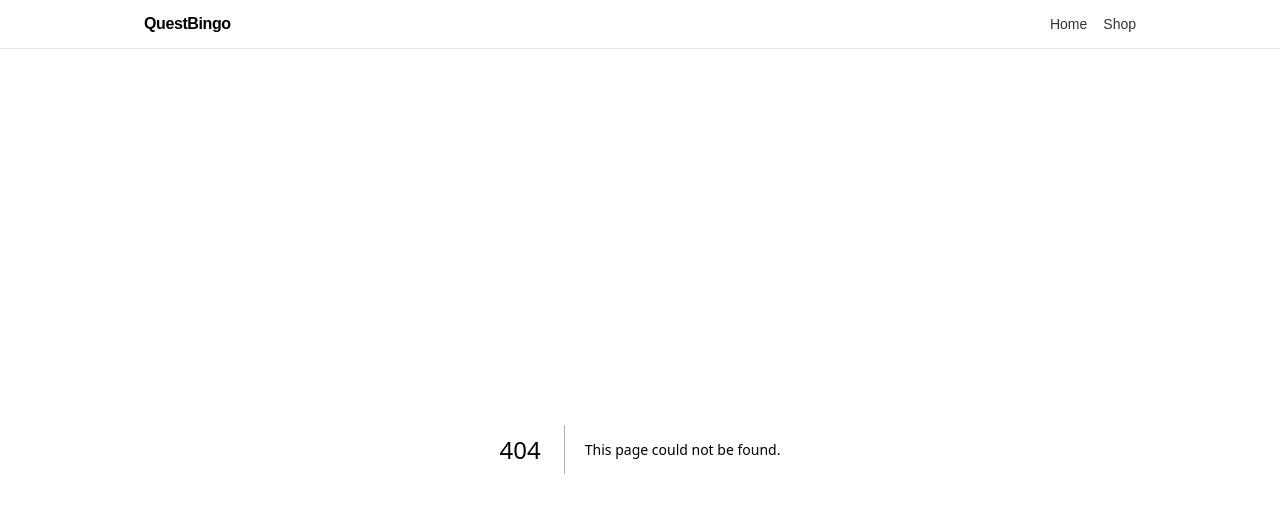
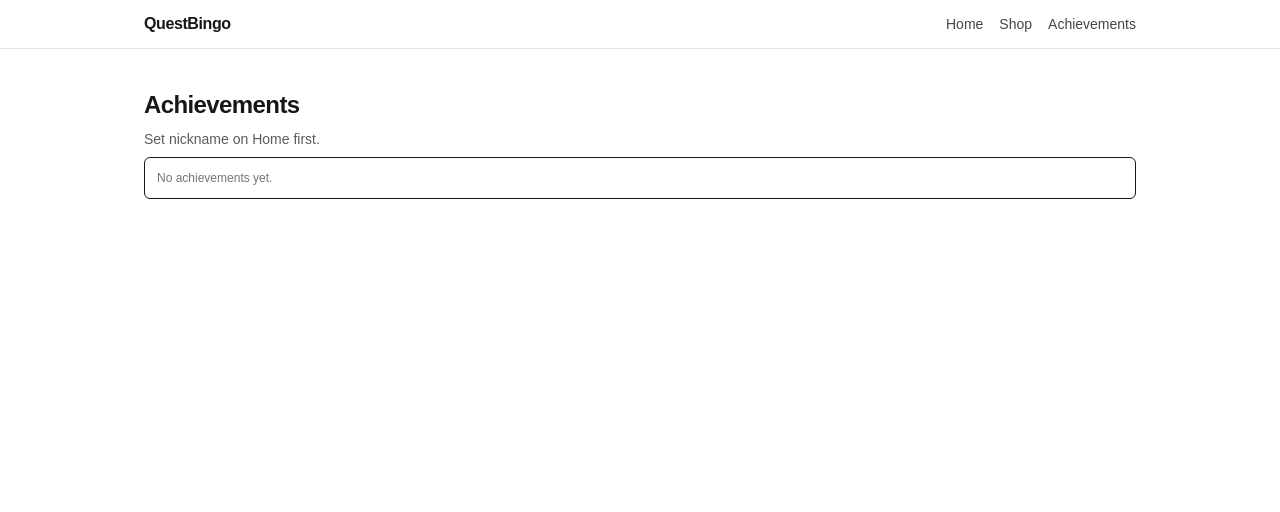
Before and after one commit to catowner-ai/Cat, a Next.js app in the folder questbingo-web/: page /achievements in a window 1280 px wide. Before the commit this address had no page. Shown: the top 512 px of the page. Built offline with nearby package versions, Linux system fonts and the light colour scheme.

Commit message:
Add achievements page with navigation and fetch achievements
Co-authored-by: door12358 <door12358@gmail.com>

```diff
--- /dev/null
+++ b/questbingo-web/app/achievements/page.tsx
@@ -0,0 +1,40 @@
+"use client";
+
+import { useEffect, useState } from "react";
+
+type Ach = { id: string; title: string; at: string };
+
+export default function AchievementsPage() {
+  const [nickname, setNickname] = useState<string>("");
+  const [achievements, setAchievements] = useState<Ach[]>([]);
+
+  useEffect(() => {
+    const n = window.localStorage.getItem("questbingo.nickname") || "";
+    setNickname(n);
+    if (n) reload(n);
+  }, []);
+
+  const reload = async (n: string) => {
+    const r = await fetch(`/api/wallet?playerId=${encodeURIComponent(n)}`);
+    const d = await r.json();
+    setAchievements(d.wallet?.achievements ?? []);
+  };
+
+  return (
+    <div className="mx-auto max-w-5xl px-4 py-10">
+      <h1 className="text-2xl font-semibold tracking-tight mb-2">Achievements</h1>
+      {!nickname && <div className="text-sm opacity-70 mb-2">Set nickname on Home first.</div>}
+      <ul className="text-sm divide-y divide-black/10 dark:divide-white/10 rounded-md border">
+        {achievements.map((a) => (
+          <li key={a.id} className="p-3 flex items-center justify-between">
+            <div className="font-medium">{a.title}</div>
+            <div className="text-xs opacity-60">{new Date(a.at).toLocaleString()}</div>
+          </li>
+        ))}
+        {achievements.length === 0 && (
+          <li className="p-3 text-xs opacity-60">No achievements yet.</li>
+        )}
+      </ul>
+    </div>
+  );
+}
--- a/questbingo-web/app/layout.tsx
+++ b/questbingo-web/app/layout.tsx
@@ -34,6 +34,7 @@ export default function RootLayout({
             <nav className="flex items-center gap-4 text-sm">
               <Link href="/" className="opacity-80 hover:opacity-100">Home</Link>
               <Link href="/shop" className="opacity-80 hover:opacity-100">Shop</Link>
+              <Link href="/achievements" className="opacity-80 hover:opacity-100">Achievements</Link>
             </nav>
           </div>
         </header>
```
